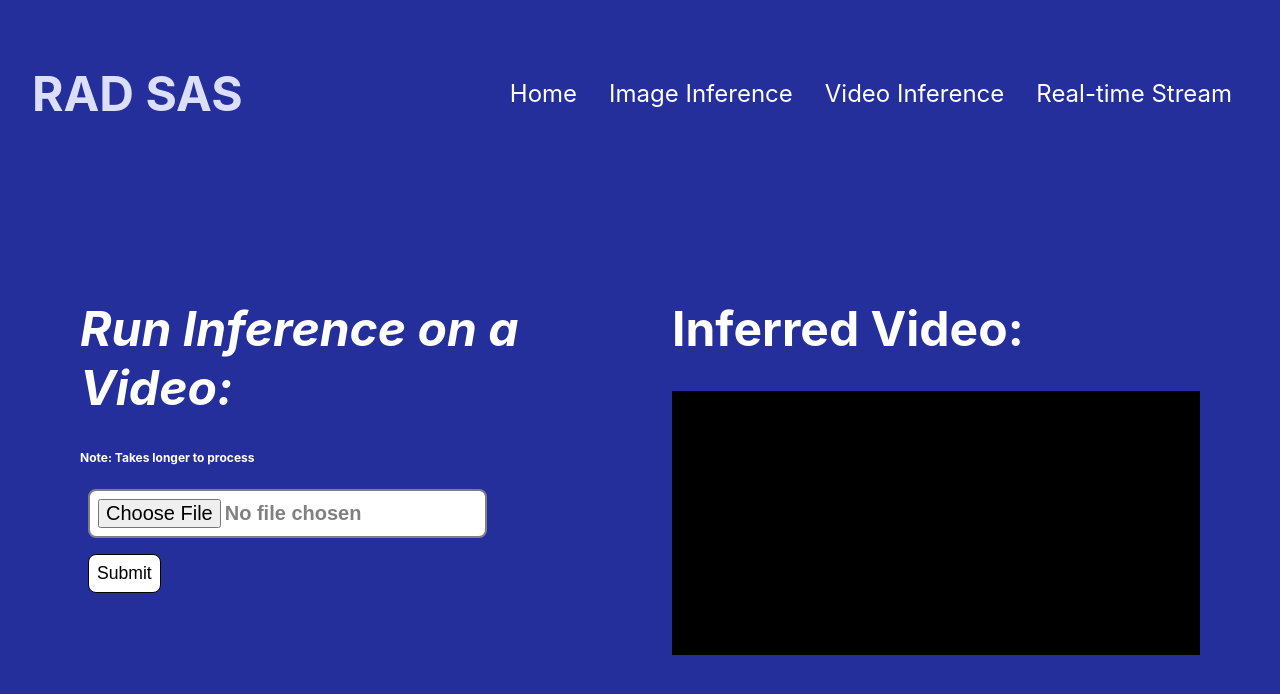
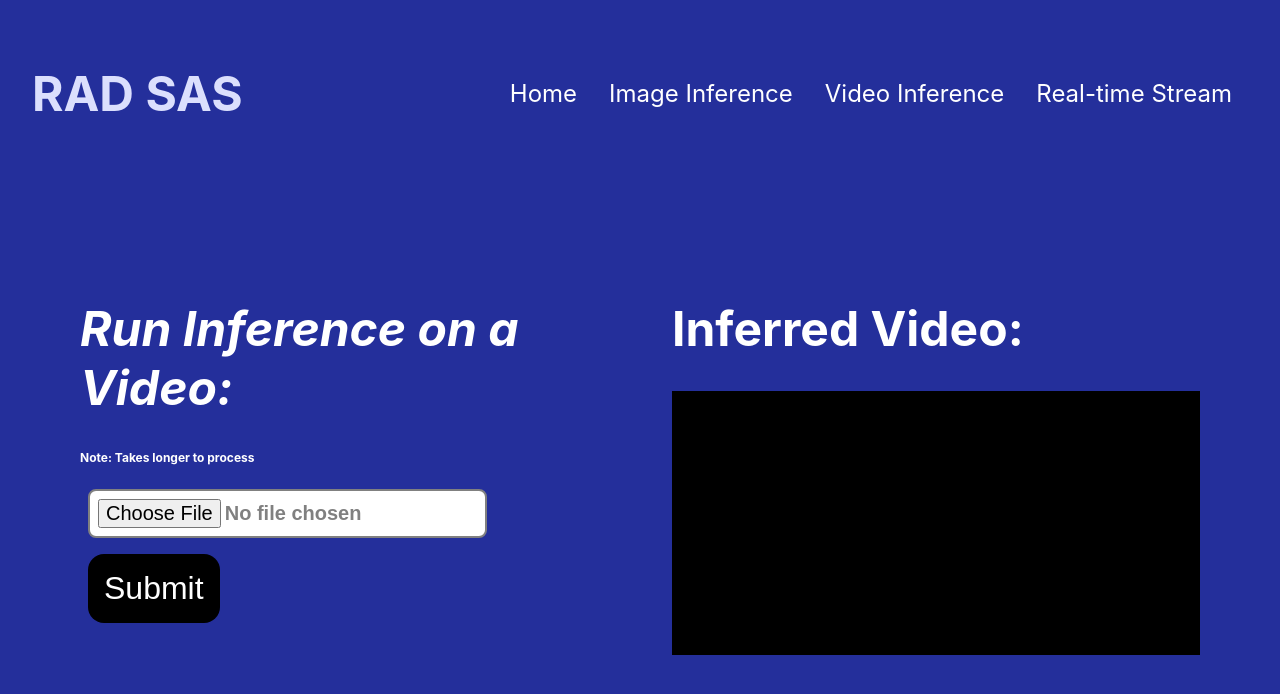
Before and after one commit to Sanskar531/DL-3-webapp, a React (Create React App) app in the folder frontend/: page /inference/video in a window 1280 px wide. Shown: the top 694 px of the page. Built offline with nearby package versions, Linux system fonts and the light colour scheme.

Commit message:
small animations

```diff
--- a/frontend/src/App.css
+++ b/frontend/src/App.css
@@ -52,6 +52,7 @@ a {
   justify-content: space-between;
   padding: 1rem;
   margin: 1rem;
+  border-radius: 1rem;
 }
 
 .App {
@@ -161,18 +162,17 @@ h1 {
   font-weight: bold;
 }
 
-.submit {
-  border: solid black 0.1rem;
-  font-size: 1.1rem;
-  border-radius: 0.5rem;
-  background-color: white;
-}
-
-.submit:hover {
-  cursor: pointer;
-}
-
 .gifs {
   display: flex;
   flex-direction: column;
 }
+
+button {
+  background-color: black;
+  color: white;
+  text-decoration: none;
+  border: none;
+  font-size: 2rem;
+  padding: 1rem !important;
+  border-radius: 1rem;
+}
--- a/frontend/src/App.js
+++ b/frontend/src/App.js
@@ -6,14 +6,18 @@ import Inference from "./Components/Inference";
 import RealTime from "./Components/RealTime";
 import Video from "./Components/Video";
 import { useNavigate } from "react-router-dom";
+import { AnimatePresence } from "framer-motion";
+import { useLocation } from "react-router-dom";
 
 function App() {
   const navigate = useNavigate();
+  const location = useLocation();
   return (
     <div className="App">
       <NavBar navigate={navigate} />
       <div className="body">
-        <Routes>
+        <AnimatePresence exitBeforeEnter>
+          <Routes location={location} key={location.pathname}>
             <Route path="/" element={<Home />} />
             <Route path="/inference/">
               <Route path="image/" element={<Inference />} />
@@ -21,6 +25,7 @@ function App() {
               <Route path="real-time/" element={<RealTime />} />
             </Route>
           </Routes>
+        </AnimatePresence>
       </div>
     </div>
   );
--- a/frontend/src/Components/Home.js
+++ b/frontend/src/Components/Home.js
@@ -1,11 +1,18 @@
 import gif1 from "./assets/accident1.gif";
 import gif2 from "./assets/accident2.gif";
-import { motion } from "framer-motion";
+import transitions from "./animations.js";
+import { AnimatePresence, motion } from "framer-motion";
 
 function Home() {
   return (
-    <div className="Home">
-      <div className="HomeContent">
+    <motion.div
+      className="Home"
+      variants={transitions.pageTransitions}
+      initial="initial"
+      animate="animate"
+      exit="exit"
+    >
+      <div key="HomeContent" className="HomeContent">
         <h1>
           <motion.i>Home:</motion.i>
         </h1>
@@ -21,7 +28,7 @@ function Home() {
         <img src={gif1} />
         <img src={gif2} />
       </div>
-    </div>
+    </motion.div>
   );
 }
 
--- a/frontend/src/Components/Video.js
+++ b/frontend/src/Components/Video.js
@@ -1,4 +1,6 @@
 import { useState } from "react";
+import { motion } from "framer-motion";
+import transitions from "./animations.js";
 
 function Video() {
   const [vid, setVid] = useState("");
@@ -33,7 +35,13 @@ function Video() {
       .catch((err) => console.error(err));
   }
   return (
-    <div className="Inference">
+    <motion.div
+      className="Inference"
+      variants={transitions.pageTransitions}
+      initial="initial"
+      animate="animate"
+      exit="exit"
+    >
       <div className="infMain">
         <h1>
           {" "}
@@ -41,7 +49,7 @@ function Video() {
         </h1>
         <h4>Note: Takes longer to process</h4>
         <form onSubmit={(e) => onSubmit(e)}>
-          <input type="file" className="fileInput" />
+          <input type="file" className="fileInput" id="files" />
           <button type="submit" className="submit">
             Submit
           </button>
@@ -51,7 +59,7 @@ function Video() {
         <h1>Inferred Video:</h1>
         <video className="video" type="video/webm"></video>
       </div>
-    </div>
+    </motion.div>
   );
 }
 
--- /dev/null
+++ b/frontend/src/Components/animations.js
@@ -0,0 +1,7 @@
+const pageTransitions = {
+  initial: { opacity: 0 },
+  animate: { opacity: 1 },
+  exit: { opacity: 0 },
+};
+
+export default { pageTransitions: pageTransitions };
```
Also changed, not shown: frontend/src/Components/Inference.js (+11 -2 lines), frontend/src/Components/RealTime.js (+10 -2 lines), 1 other file (tests, documents, lock files or other folders). Lines whose indentation alone changed are shown as unchanged.
